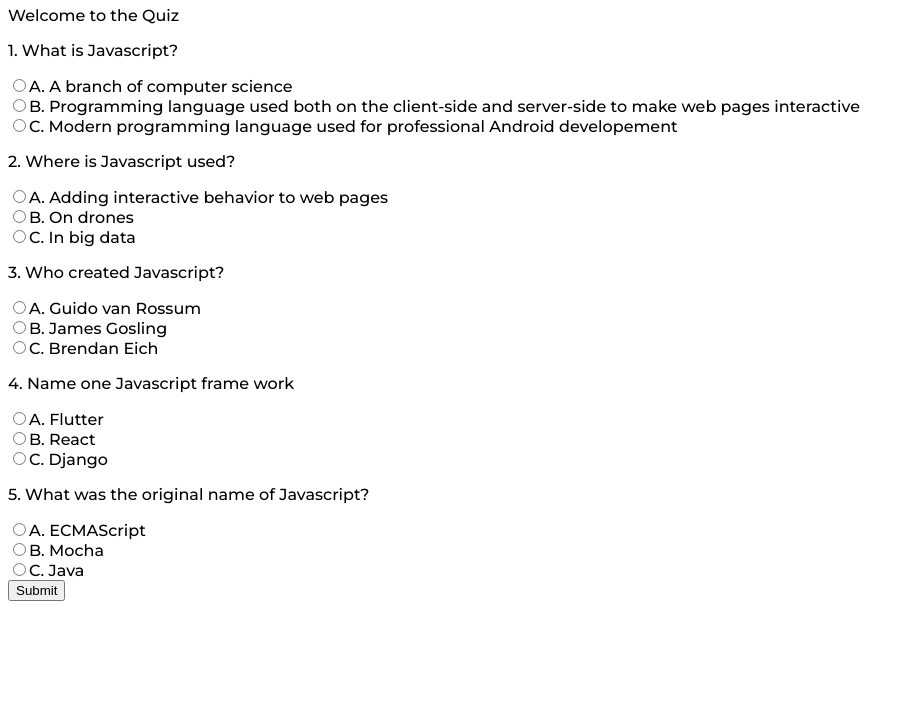
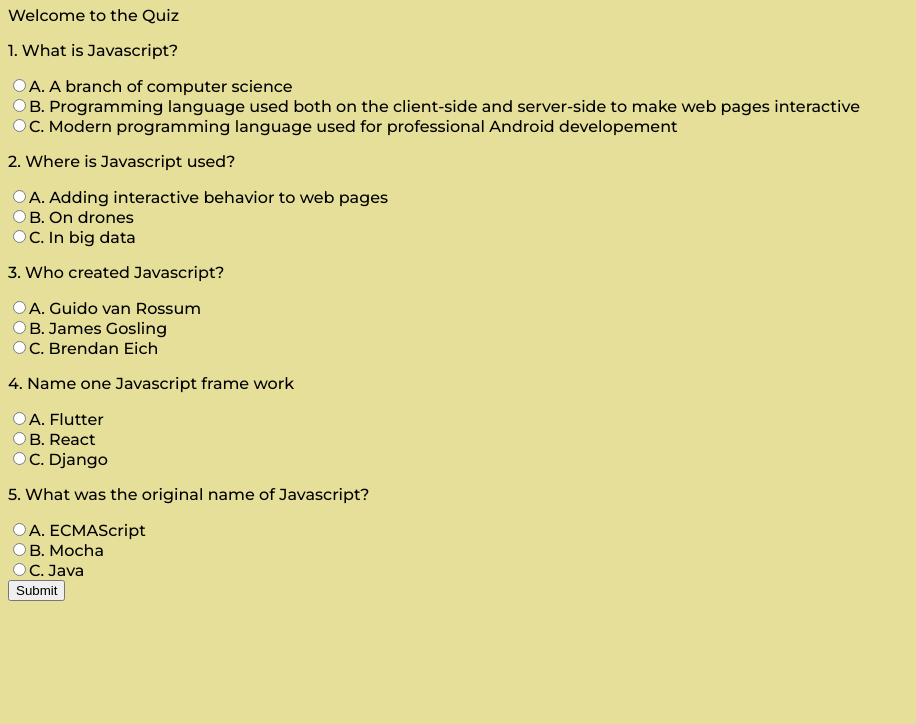
Before and after one commit to Ali-Mohamud/Week-3-IP, a plain HTML site: page index.html in a window 1280 px wide. Shown: the part 76-800 px from the top of the page, without its empty margins (0-916 px from the left). Drawn offline with Linux system fonts and the light colour scheme.

Commit message:
this commit gives the body background color

```diff
--- a/index.css
+++ b/index.css
@@ -2,5 +2,5 @@
 
 body {
     font-family: 'Montserrat', sans-serif;
-
+    background-color: #E6DF9A;
 }
```
